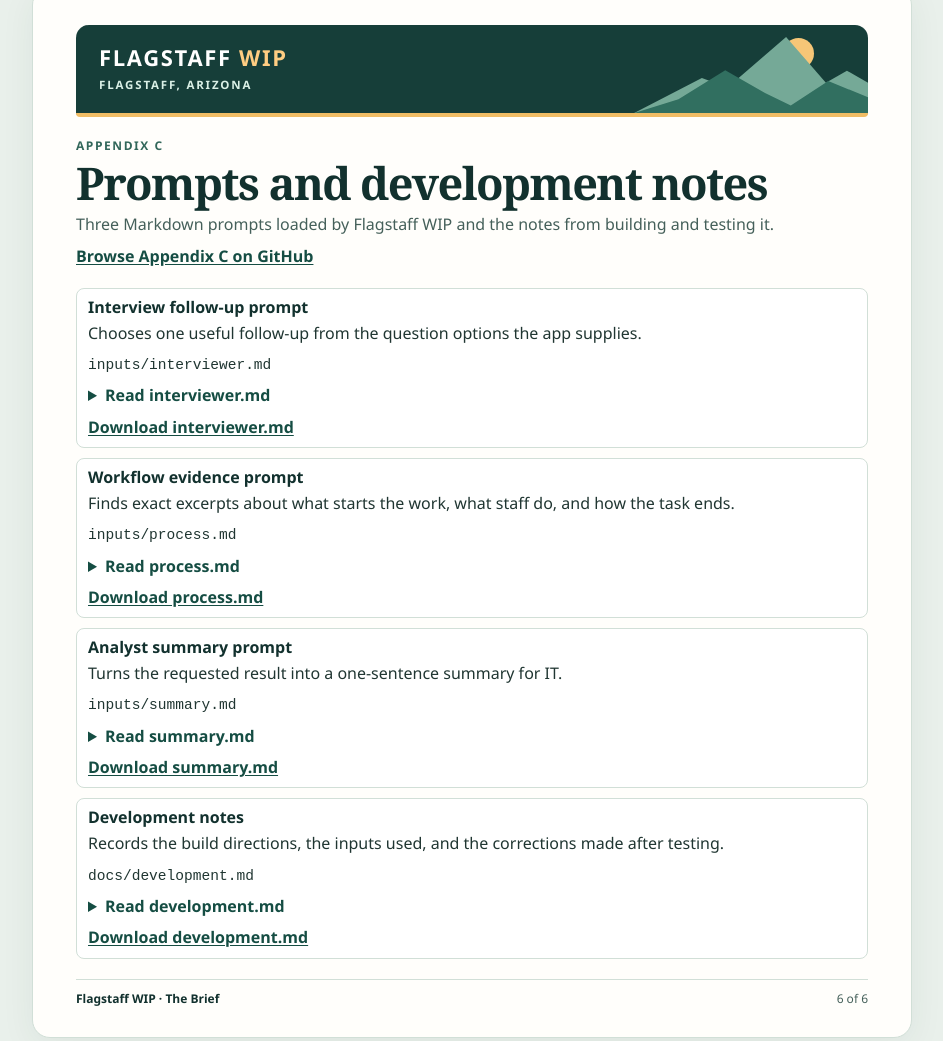
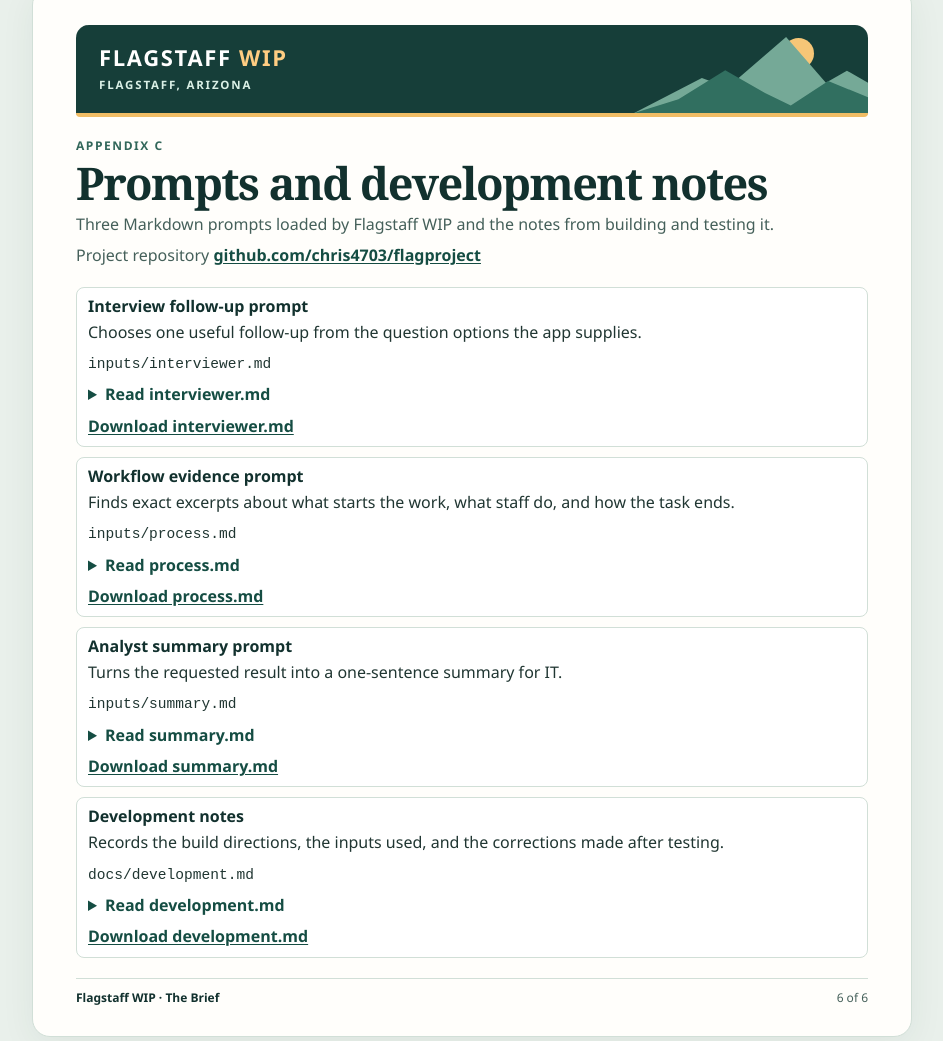
Before and after one commit to chris4703/flagproject, a plain HTML site: page presentation/The-Brief.html in a window 1280 px wide. Shown: the part 5844-6885 px from the top of the page, without its empty margins (168-1111 px from the left). Drawn offline with Linux system fonts and the light colour scheme.

Commit message:
Point The Brief appendix to the project repository

```diff
--- a/presentation/The-Brief.html
+++ b/presentation/The-Brief.html
@@ -451,7 +451,7 @@ section > p + p { margin-top: 8px; }
   <p class="eyebrow">Appendix C</p>
   <h2 class="page-title" id="prompt-notes">Prompts and development notes</h2>
   <p class="case-meta">Three Markdown prompts loaded by Flagstaff WIP and the notes from building and testing it.</p>
-  <p class="prompt-actions"><a href="https://github.com/chris4703/flagproject/blob/main/docs/appendix-c.md">Browse Appendix C on GitHub</a></p>
+  <p class="case-meta">Project repository <a href="https://github.com/chris4703/flagproject">github.com/chris4703/flagproject</a></p>
 </header>
 <div class="prompt-files">
   <section class="entry prompt-file" aria-labelledby="source-interviewer">
```
Also changed, not shown: 2 other files.
